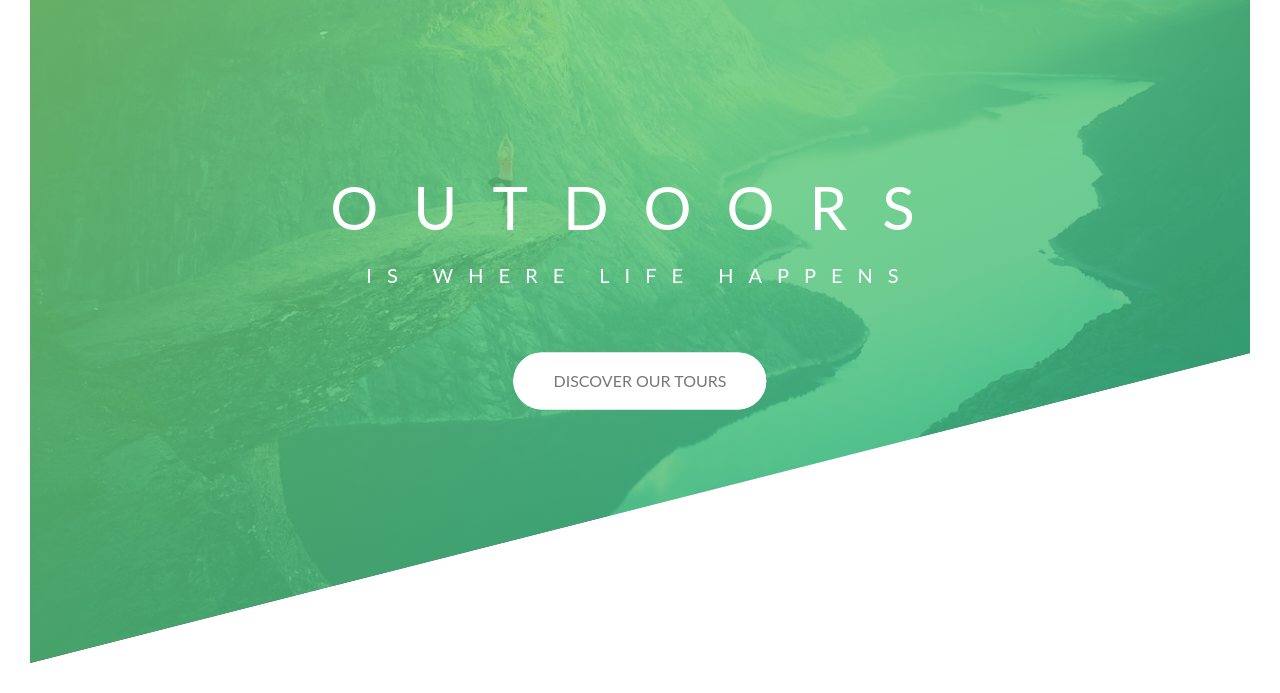
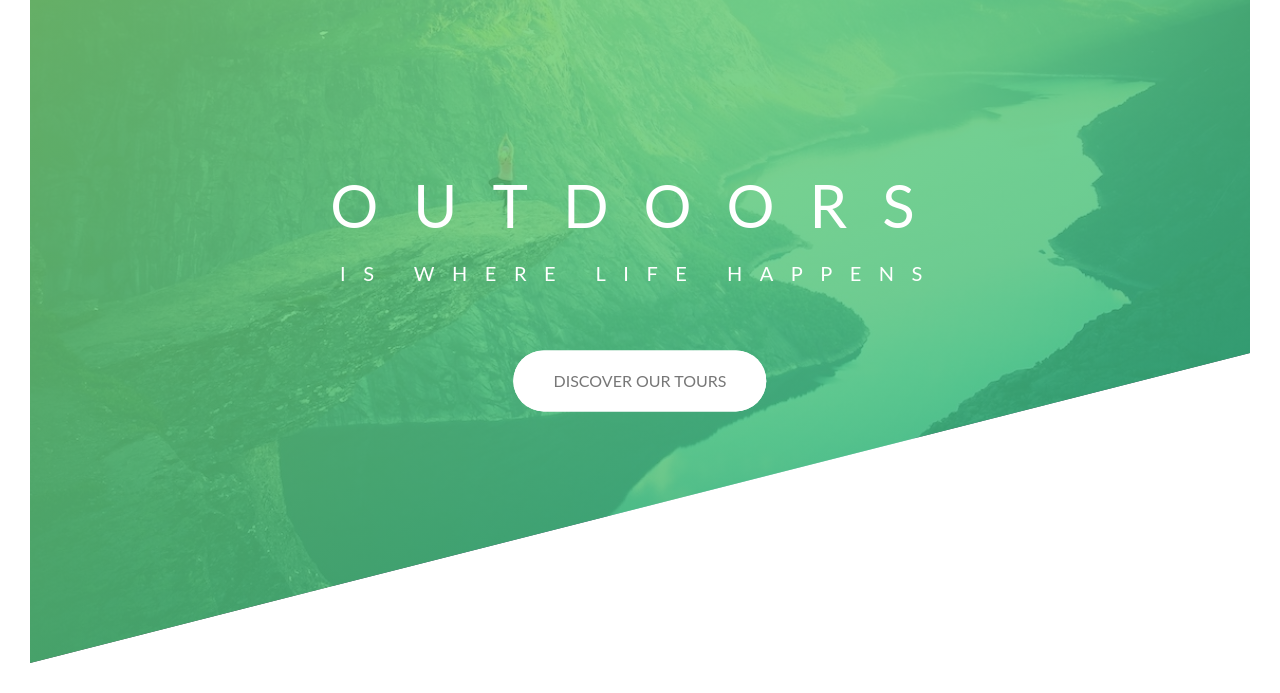
Before and after one commit to dileepnagankera/Natous, a plain HTML site: page index.html in a window 1280 px wide. Shown: the part 127-820 px from the top of the page. Drawn offline with Linux system fonts and the light colour scheme.

Commit message:
Added Css And Html

```diff
--- a/index.html
+++ b/index.html
@@ -14,16 +14,16 @@
   </head>
   <body>
     <header class="header">
-      <div class="logo-box">
-        <img src="./img/logo-white.png" alt="Logo" class="logo" />
+      <div class="header__logo-box">
+        <img src="./img/logo-white.png" alt="Logo" class="header__logo" />
       </div>
-      <div class="text-box">
+      <div class="header__text-box">
         <h1 class="heading-primary">
-          <span class="heading-primary-main">Outdoors</span>
-          <span class="heading-primary-sub">is where life happens</span>
+          <span class="heading-primary--main">Outdoors</span>
+          <span class="heading-primary--sub">is where life happens</span>
         </h1>
 
-        <a href="#" class="btn btn-white btn-animated">Discover our tours</a>
+        <a href="#" class="btn btn--white btn--animated">Discover our tours</a>
       </div>
     </header>
   </body>
--- a/style.css
+++ b/style.css
@@ -9,16 +9,20 @@
 *{
     margin: 0;
     padding: 0;
-    box-sizing: border-box;
+    box-sizing: inherit;
+}
+
+html{
+    font-size: 62.5%;
 }
 
 body{
     font-family: "Lato",sans-serif;
     font-weight: 400;
-    font-size: 16px;
+   /* font-size: 16px;*/
     line-height: 1.7;
     color: #777;
-    padding: 30px;
+    padding: 3rem;
 }
 .header{
     height: 95vh;
@@ -34,18 +38,18 @@
     clip-path: polygon(0 0,100% 0, 100% 450px, 0 100%);
 }
 
-.logo-box{
+.header__logo-box{
 position: absolute;
-top: 40px;
-left: 40px;
+top: 4rem;
+left: 4rem;
 }
-.logo{
-height: 35px;
+.header__logo{
+height: 3.5rem;
 }
 
 
 
-.text-box{
+.header__text-box{
 position: absolute;
 top: 50%;
 left: 50%;
@@ -56,14 +60,14 @@
 .heading-primary {
 color: #fff;
 text-transform: uppercase;
-margin-bottom: 60px;
+margin-bottom: 6rem;
 
 }
-.heading-primary-main{
+.heading-primary--main{
 display: block;
-font-size: 60px;
+font-size: 6rem;
 font-weight: 400;
-letter-spacing: 35px;
+letter-spacing: 3.5rem;
 
 animation-name: moveInLeft;
 animation-duration: 1s;
@@ -75,23 +79,23 @@
 animation-iteration-count: 3;
 */
 }
-.heading-primary-sub{
+.heading-primary--sub{
     display: block;
-    font-size: 20px;
+    font-size: 2rem;
     font-weight: 400;
-    letter-spacing: 15px;
+    letter-spacing: 1.75rem;
     animation: moveInRight 1s ease-out;
 }
 
 @keyframes moveInLeft {
     0%{
         opacity: 0;
-        transform: translateX(-100px)
+        transform: translateX(-10rem)
     }
 
 
     80%{
-        transform: translateX(10px)
+        transform: translateX(1rem)
     }
 
     100%{
@@ -104,11 +108,11 @@
 @keyframes moveInRight {
     0%{
         opacity: 0;
-        transform: translateX(100px);
+        transform: translateX(10rem);
     }
 
     80%{
-        transform: translateX(-10px);
+        transform: translateX(-1rem);
     }
 
     100%{
@@ -121,7 +125,7 @@
 @keyframes moveInBottom {
     0%{
         opacity: 0;
-        transform: translateX(30px);
+        transform: translateX(3rem);
     }
 
 
@@ -136,25 +140,26 @@
 .btn:visited {
     text-transform: uppercase;
     text-decoration: none;
-    padding: 15px 40px;
+    padding: 1.7rem 4rem;
     display: inline-block;
-    border-radius: 100px;
+    border-radius: 10rem;
     transition: all .2s;
     position: relative;
+    font-size: 1.6rem;
 }
 
 .btn:hover{
     transform: translateY(-3px);
-    box-shadow: 0 10px 20px rgba(0,0,0,.2);
+    box-shadow: 0 1rem 2rem rgba(0,0,0,.2);
 }
 
 .btn:active{
     transform: translateY(-1px);
-    box-shadow: 0 5px 10px rgba(0,0,0,.2);
+    box-shadow: 0 .5rem 1rem rgba(0,0,0,.2);
 
 }
 
-.btn-white{
+.btn--white{
     background-color: #fff;
     color: #777;
 }
@@ -164,7 +169,7 @@
     display: inline-block;
     height: 100%;
     width: 100%;
-    border-radius: 100px;
+    border-radius: 10rem;
     position: absolute;
     top: 0;
     left: 0;
@@ -173,7 +178,7 @@
 
 }
 
-.btn-white::after{
+.btn--white::after{
     background-color: #fff;
 }
 
@@ -182,7 +187,7 @@
     opacity: 0;
 }
 
-.btn-animated{
+.btn--animated{
     animation: moveInBottom .5s ease-out .75s;
     animation-fill-mode: backwards;
 }
```
